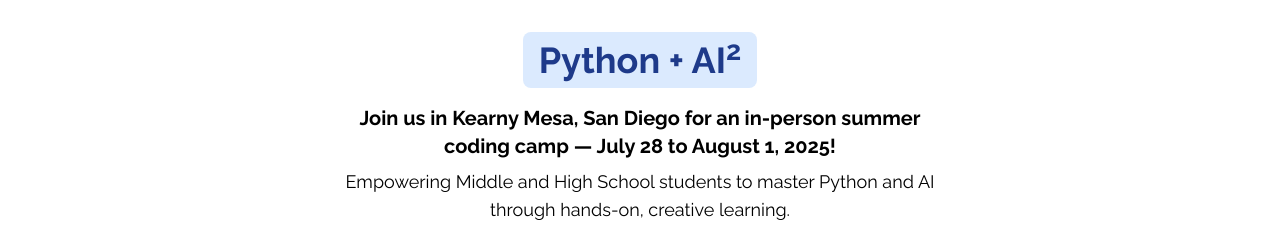
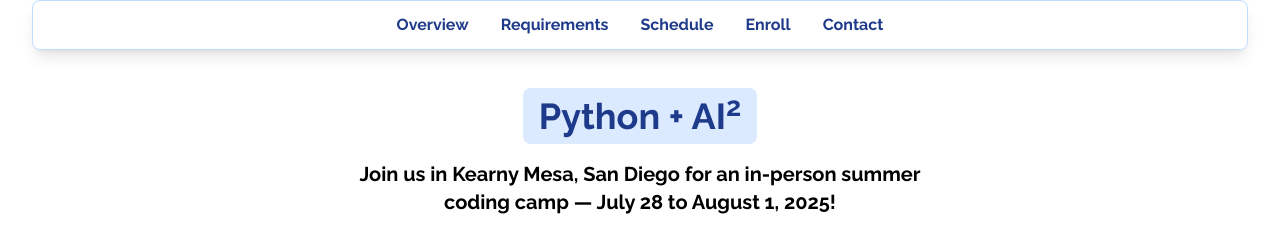
Before and after one commit to san-diego-data-science/python-ai2, a plain HTML site: page index.html in a window 1280 px wide. Shown: the top 228 px of the page. Drawn offline with nearby package versions, Linux system fonts and the light colour scheme.

Commit message:
sticky menu

```diff
--- a/index.html
+++ b/index.html
@@ -10,8 +10,18 @@
     body { font-family: 'Raleway', sans-serif; }
   </style>
 </head>
+<!-- Sticky jump-to-section menu with extra top margin for main content -->
+<nav class="fixed top-0 left-1/2 -translate-x-1/2 z-50 bg-white/90 backdrop-blur shadow-lg rounded-lg px-2 py-2 flex flex-wrap justify-center gap-2 sm:gap-4 text-base font-semibold text-blue-900 border border-blue-200 w-[95vw] max-w-xl mx-auto"
+  style="max-width:95vw;">
+  <a href="#overview" class="hover:text-pink-600 transition-colors px-2 py-1">Overview</a>
+  <a href="#requirements" class="hover:text-pink-600 transition-colors px-2 py-1">Requirements</a>
+  <a href="#schedule" class="hover:text-pink-600 transition-colors px-2 py-1">Schedule</a>
+  <a href="#enroll" class="hover:text-pink-600 transition-colors px-2 py-1">Enroll</a>
+  <a href="#contact" class="hover:text-pink-600 transition-colors px-2 py-1">Contact</a>
+</nav>
+<!-- End sticky menu -->
 <body class="bg-white text-black min-h-screen flex flex-col items-center justify-center">
-  <main class="w-full max-w-2xl p-8">
+  <main class="w-full max-w-2xl p-8 mt-14">
     <div class="flex justify-center">
       <h1 class="text-4xl font-bold mb-4 bg-blue-100 text-blue-900 rounded-lg px-4 py-2 inline-block">Python + AI<sup>2</sup></h1>
     </div>
@@ -21,7 +31,7 @@
       <img src="pythonai2.png" alt="Python AI2 Camp Logo" class="w-full max-w-full h-auto rounded-lg shadow-md">
     </div>
     <!-- Overview section -->
-    <section class="bg-gray-50 rounded-lg shadow p-6 mb-8">
+    <section id="overview" class="bg-gray-50 rounded-lg shadow p-6 mb-8">
       <h4 class="text-lg font-semibold mb-2 flex items-center gap-2">
         <span class="inline-block bg-blue-200 text-blue-900 px-2 py-1 rounded">Overview</span>
       </h4>
@@ -58,7 +68,7 @@
     <!-- End Summary section -->
 
     <!-- Requirements section -->
-    <section class="bg-gray-50 rounded-lg shadow p-6 mb-8">
+    <section id="requirements" class="bg-gray-50 rounded-lg shadow p-6 mb-8">
       <h4 class="text-lg font-semibold mb-2 flex items-center gap-2">
         <span class="inline-block bg-blue-200 text-blue-900 px-2 py-1 rounded">Requirements</span>
       </h4>
@@ -71,7 +81,7 @@
     <!-- End Requirements section -->
 
     <!-- Schedule section -->
-    <section class="bg-gray-50 rounded-lg shadow p-6 mb-8">
+    <section id="schedule" class="bg-gray-50 rounded-lg shadow p-6 mb-8">
       <h4 class="text-lg font-semibold mb-2 flex items-center gap-2">
         <span class="inline-block bg-blue-200 text-blue-900 px-2 py-1 rounded">Schedule</span>
       </h4>
@@ -94,7 +104,7 @@
     <!-- End Location section -->
 
     <!-- How to Enroll section -->
-    <section class="bg-gray-50 rounded-lg shadow p-6 mb-8">
+    <section id="enroll" class="bg-gray-50 rounded-lg shadow p-6 mb-8">
       <h4 class="text-lg font-semibold mb-2 flex items-center gap-2">
         <span class="inline-block bg-blue-200 text-blue-900 px-2 py-1 rounded">How to Enroll</span>
       </h4>
@@ -112,7 +122,7 @@
     <!-- End How to Enroll section -->
 
     <!-- Contact section -->
-    <section class="bg-gray-50 rounded-lg shadow p-6 mb-8">
+    <section id="contact" class="bg-gray-50 rounded-lg shadow p-6 mb-8">
       <h4 class="text-lg font-semibold mb-2 flex items-center gap-2">
         <span class="inline-block bg-blue-200 text-blue-900 px-2 py-1 rounded">Contact</span>
       </h4>
```
